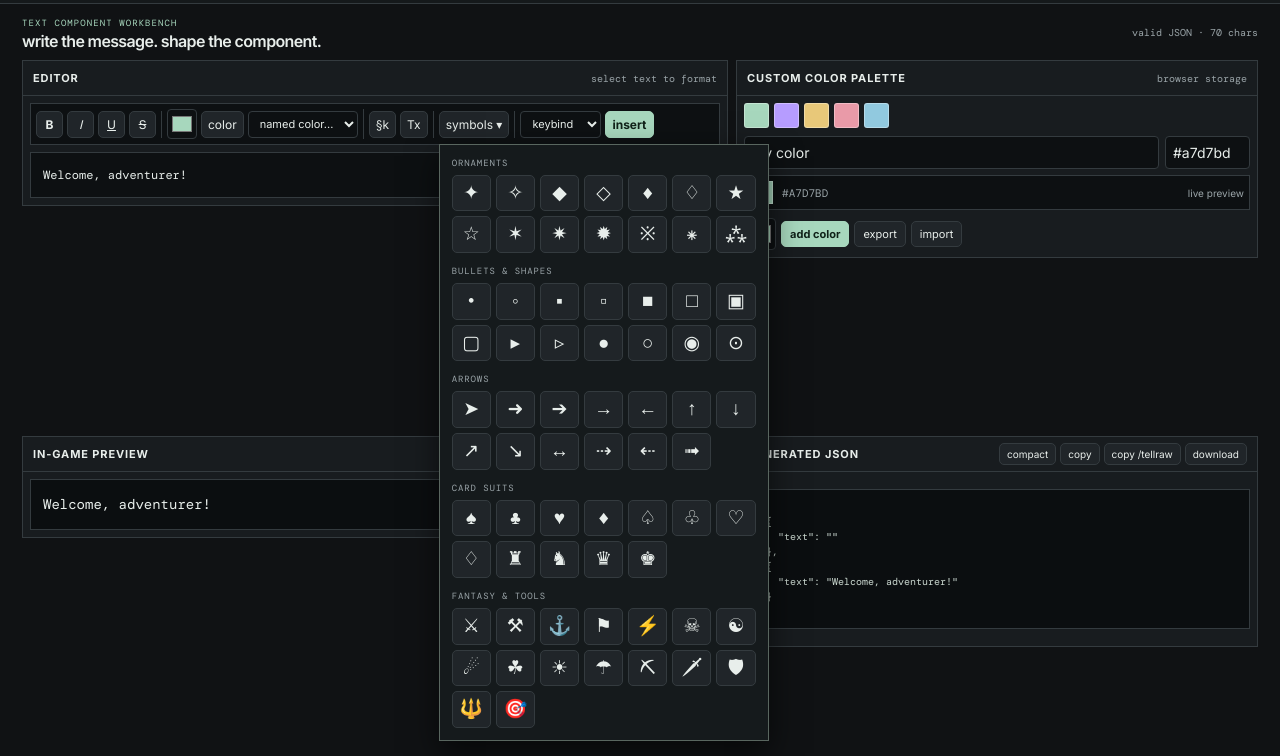
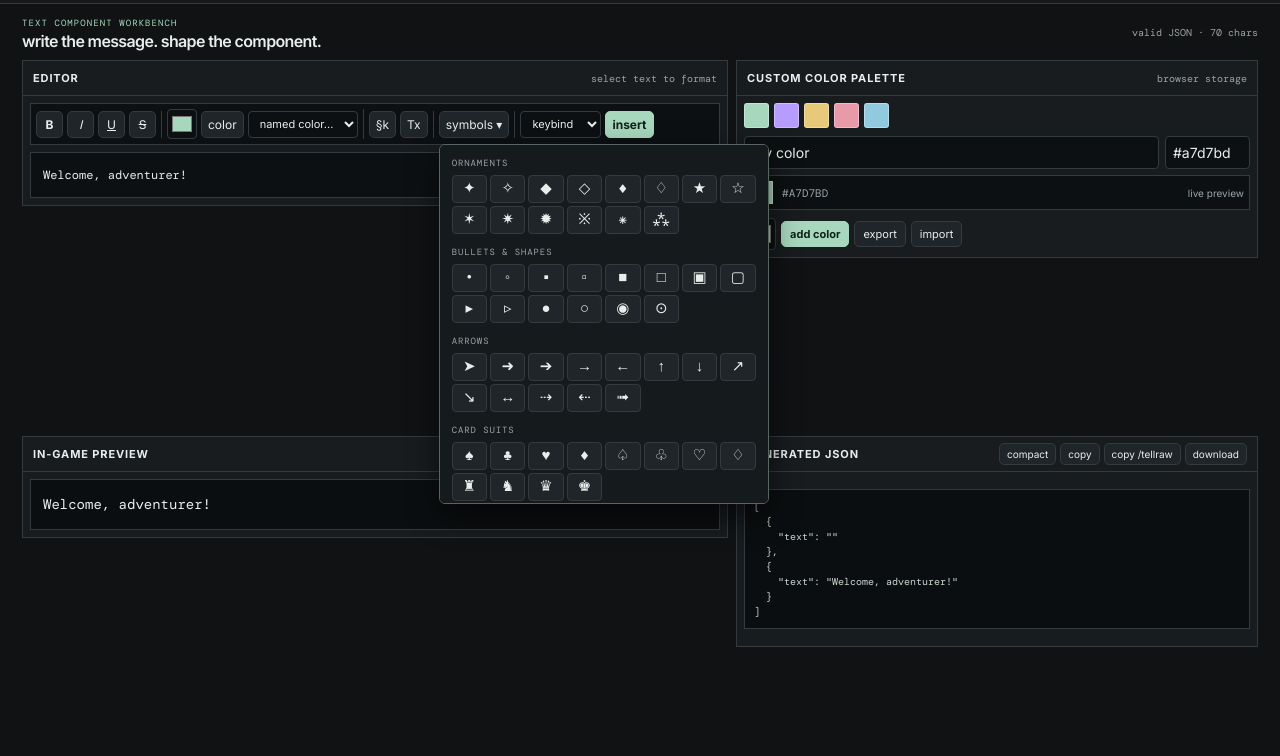
Before and after one commit to aroma-veil/glyph, a plain HTML site: page index.html in a window 1280 px wide. Both pictures are taken after a click on the button "symbols ▾". Shown: the part 44-800 px from the top of the page. Drawn offline with nearby package versions, Linux system fonts and the light colour scheme.

Commit message:
updated symbol menu

```diff
--- a/style.css
+++ b/style.css
@@ -361,21 +361,24 @@ main {
     position: relative;
 }
 
+.symbol-pop {
+    position: relative;
+}
+
 .symbol-menu {
     display: none;
-
-    position: absolute;
-    top: 36px;
-    left: 0;
-
-    width: min(330px, 85vw);
+    position: fixed;
+    width: min(330px, calc(100vw - 24px));
+    max-height: min(420px, calc(100vh - 24px));
+    overflow-y: auto;
     padding: 12px;
 
     background: #151a1c;
     border: 1px solid #59665f;
+    box-shadow: 0 12px 30px #0009;
+    border-radius: 6px;
 
-    box-shadow: 0 12px 30px #0009;
-    z-index: 10;
+    z-index: 9999;
 }
 
 .symbol-menu.open {
@@ -944,3 +947,65 @@ main {
         overflow: visible;
     }
 }
+
+/* symbol menu scrolling */
+.symbol-menu {
+    max-height: min(360px, calc(100vh - 40px));
+    overflow-y: auto;
+    overflow-x: hidden;
+    overscroll-behavior: contain;
+
+    scrollbar-width: thin;
+    scrollbar-color: #59665f #151a1c;
+}
+
+/* chromium / webkit scrollbar */
+.symbol-menu::-webkit-scrollbar {
+    width: 6px;
+}
+
+.symbol-menu::-webkit-scrollbar-track {
+    background: #151a1c;
+}
+
+.symbol-menu::-webkit-scrollbar-thumb {
+    background: #59665f;
+    border-radius: 6px;
+}
+
+.symbol-menu::-webkit-scrollbar-thumb:hover {
+    background: #84968a;
+}
+
+/* compact symbol grid */
+.symbol-grid {
+    display: grid;
+    grid-template-columns: repeat(8, minmax(0, 1fr));
+    gap: 3px;
+}
+
+/* smaller symbol buttons */
+.symbol-grid button {
+    min-width: 0;
+    width: 100%;
+    height: 28px;
+    padding: 2px;
+
+    display: flex;
+    align-items: center;
+    justify-content: center;
+
+    font-size: 15px;
+    line-height: 1;
+    border-radius: 4px;
+}
+
+/* slightly smaller category spacing */
+.symbol-group {
+    margin-bottom: 10px;
+}
+
+.symbol-group h4 {
+    margin-bottom: 5px;
+    font-size: 11px;
+}
```
